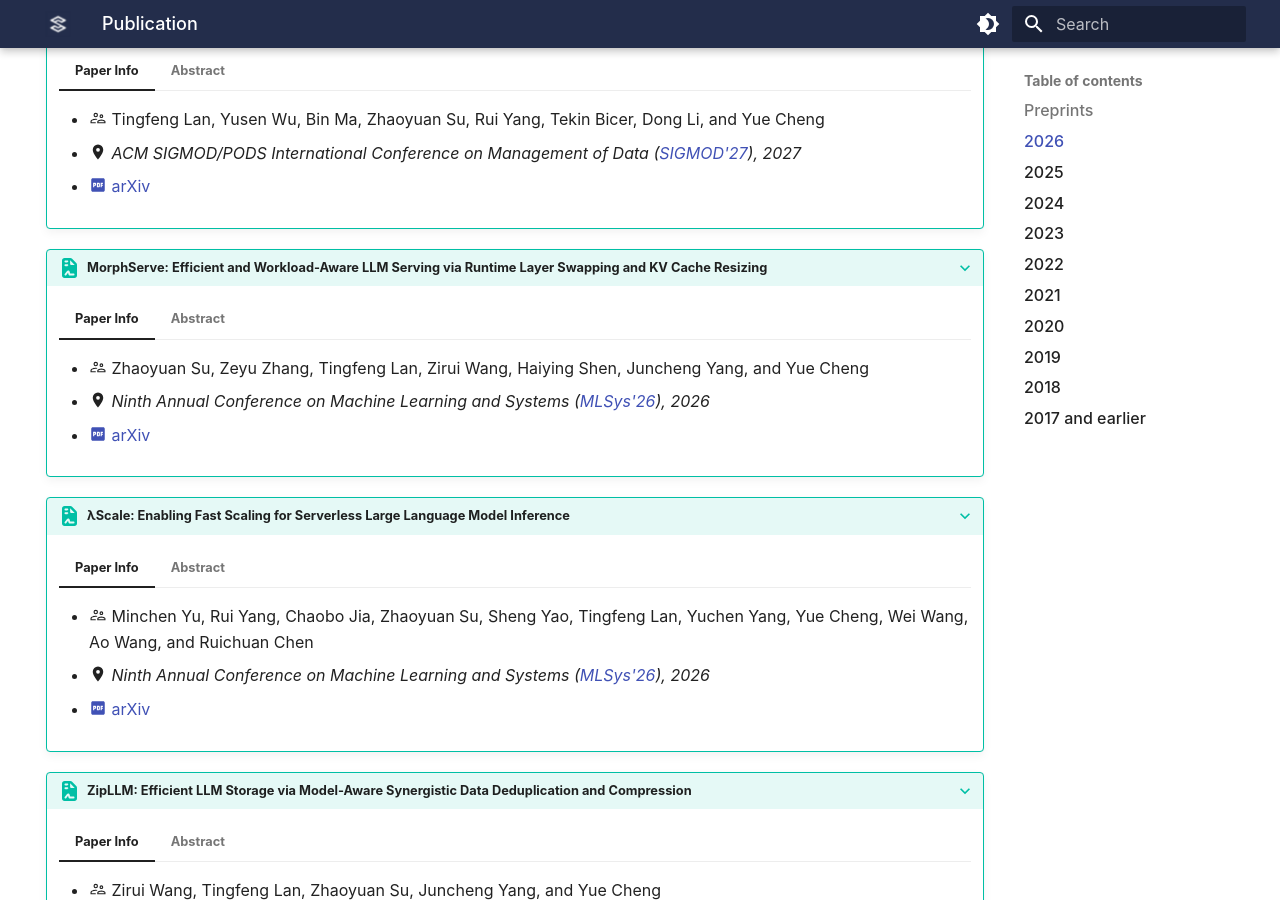
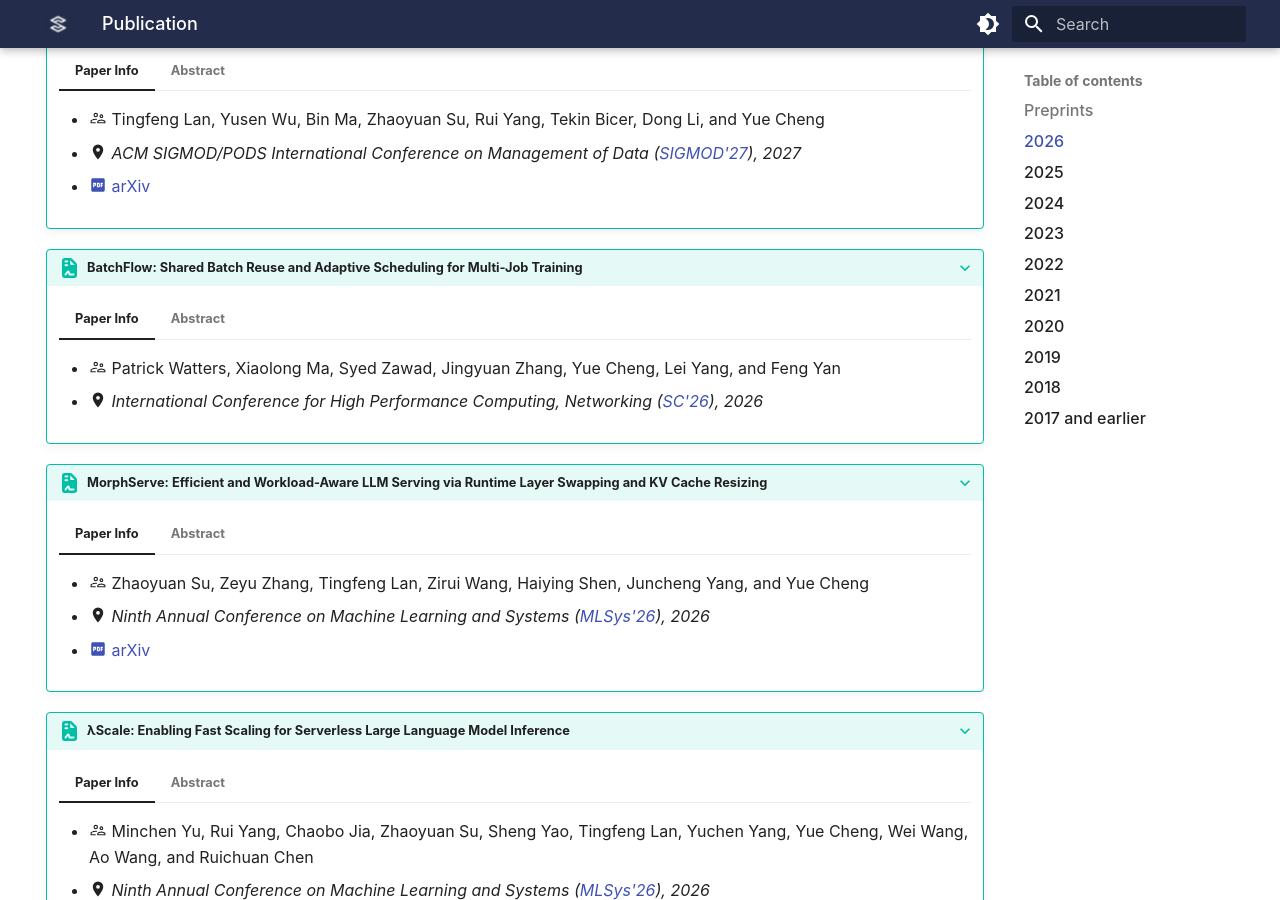
Before and after one commit to ds2-lab/ds2-lab.github.io, an MkDocs documentation site: the page built from docs/publication.md, in a window 1280 px wide and 900 px high, scrolled down 1428 px. Built offline with MkDocs 1.6.1 and Material for MkDocs 9.7.7, drawn with Linux system fonts in a browser that asks for light colours; emoji names are drawn with the system emoji font; comment, search, counter and statistics services are not loaded.

Commit message:
added sc26 paper

```diff
--- a/docs/overrides/home.html
+++ b/docs/overrides/home.html
@@ -258,7 +258,7 @@ undergrad students.
 
           <div class="admonition info"> <p class="admonition-title">June 2026</p>
           <ul>
-			<li>📢 <strong>New Course Alert:</strong> I'll be teaching
+			<li>📌📢 <strong>New Course Alert:</strong> I'll be teaching
 <a target="_blank" href="https://tddg.github.io/cs6501-ai-sys-fall26/">CS6501 AI Systems</a>
 in Fall 26!
 Do you want to understand why LLM inference can be nondeterministic,
@@ -269,6 +269,13 @@ fault tolerance, performance, and cost? Do you also want to design,
 build, and evaluate a practical AI system that addresses a real-world
 problem? If you are curious about all these questions, you should
 take this course!
+			</li>
+          </ul>
+          </div>
+
+          <div class="admonition info"> <p class="admonition-title">June 2026</p>
+          <ul>
+			<li>🎉 One paper accepted to SC'26. Congratulations to Patrick and the team!
 			</li>
           </ul>
           </div>
--- a/docs/publication.md
+++ b/docs/publication.md
@@ -65,6 +65,7 @@ quote = book chapter
 ## 2026
 
 
+
 ???+ tip "ZenFlow: Enabling Stall-Free Offloading for LLM Training via Asynchronous Updates"
 
     === "Paper Info"
@@ -74,6 +75,17 @@ quote = book chapter
 	    * [:material-file-pdf-box: arXiv](https://arxiv.org/abs/2505.12242)
 
     === "Abstract"
+
+
+???+ tip "BatchFlow: Shared Batch Reuse and Adaptive Scheduling for Multi-Job Training"
+
+    === "Paper Info"
+
+        * :material-account-supervisor-outline: Patrick Watters, Xiaolong Ma, Syed Zawad, Jingyuan Zhang,  Yue Cheng, Lei Yang,  and Feng Yan
+	    * :material-map-marker: *International Conference for High Performance Computing, Networking ([SC'26](https://sc26.supercomputing.org){:target="_blank"}), 2026*
+
+    === "Abstract"
+
 
 
 ???+ tip "MorphServe: Efficient and Workload-Aware LLM Serving via Runtime Layer Swapping and KV Cache Resizing"
```
